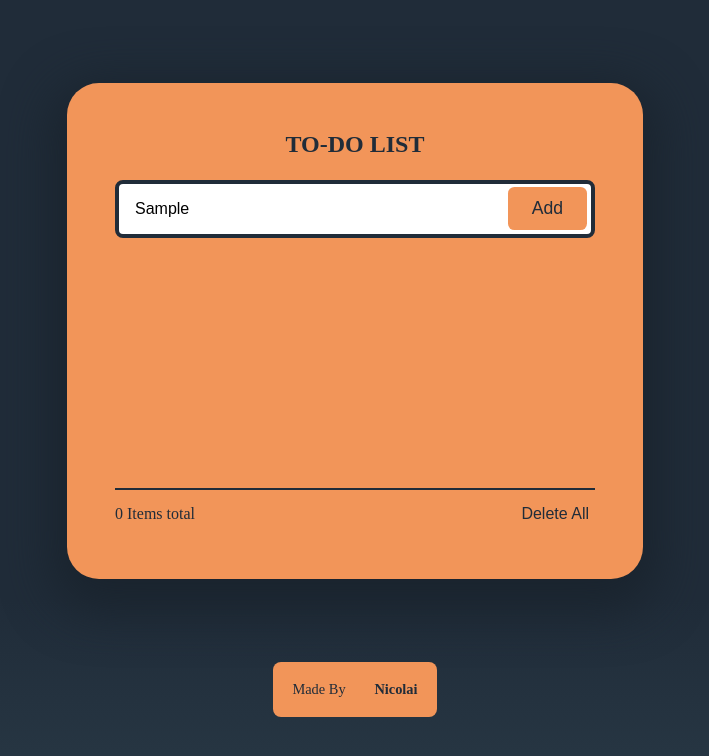
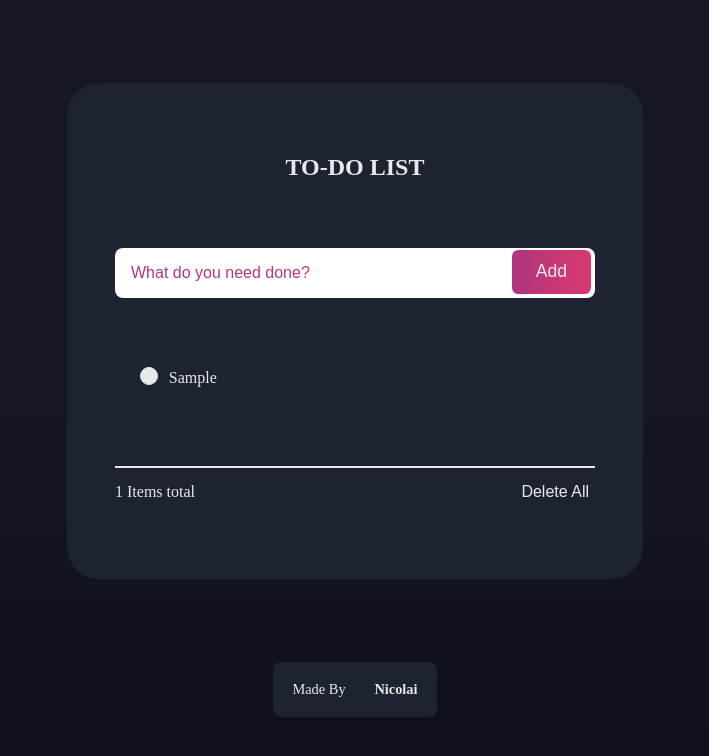
Before and after one commit to NicolaiXDLMAO/Nicolai-s-Todo-List, a plain HTML site: page Index.html in a window 1280 px wide. Both pictures are taken after typing "Sample" into the empty fields and a click on the button "Add". Shown: the whole page, without its empty margins (285-994 px from the left). Drawn offline with Linux system fonts and the light colour scheme.

Commit message:
3rd Commit

```diff
--- a/Index.html
+++ b/Index.html
@@ -13,7 +13,12 @@
 		<section class="todo">
 			<h2>To-Do List</h2>
 			<div class="input">
-			<input type="text" class="input-field" id="todoInput" placeholder="What do you need done?">
+				<input
+					type="text"
+					class="input-field"
+					id="todoInput"
+					placeholder="What do you need done?"
+				/>
 				<button class="btn">Add</button>
 			</div>
 			<ul class="scroll"> <!-- bulletpoints-->
@@ -22,7 +27,7 @@
 			<div>
 				<hr class="counter"> <!-- The divider line-->
 				<div class="counter-container">
-				<p><span>0</span> Items total</p>
+					<p><span id="todoCount">0</span> Items total</p>
 					<button id="deleteButton">Delete All</button>
 				</div>
 			</div>
@@ -34,4 +39,5 @@
 				<p class="author">Nicolai</p>
 			</div>
 		</footer>
+	</body>
 </html>
--- a/script.js
+++ b/script.js
@@ -12,5 +12,108 @@ const addButton = document.querySelector(".btn");
 
 document.addEventListener("DOMContentLoaded", function()
 {
+    addButton.addEventListener("click", addTask); //listen to click
+    todoInput.addEventListener('keydown', function(event)
+    {
+        if(event.key === "Enter")
+        {
+            event.preventDefault();
+            addTask();
+        }
+    })
+    deleteButton.addEventListener("click", deleteAllTask);
+    displayTasks();
+});
 
-});
+
+
+function addTask()
+{
+    const newTask = todoInput.value.trim();
+    if(newTask !== "")
+    {
+        todo.push(
+        {
+            text: newTask, disabled: false,
+        });
+        saveToLocalStorage();
+        todoInput.value = "";
+        displayTasks();
+    }
+}
+
+function deleteAllTask()
+{
+    todo = [];
+    saveToLocalStorage;
+    displayTasks();
+}
+
+function displayTasks()
+{
+    todoList.innerHTML = "";
+    todo.forEach((item, index) =>
+    {
+        const p = document.createElement("p");
+        p.innerHTML =
+        `
+            <div class="todo-container">
+                <input
+                type="checkbox"
+                class="todo-checkbox"
+                id="input-${index}"
+                ${item.disabled ? "checked" : ""}
+                >
+                <p
+                id="todo-${index}"
+                class="${item.disabled ? "disabled" : ""}"
+                onclick="editTask(${index})"
+                >
+                ${item.text}
+                </p>
+            </div>
+        `;
+        p.querySelector(".todo-checkbox").addEventListener
+        ("change", () =>
+        {
+            toggleTask(index);
+        })
+        todoList.appendChild(p);
+    })
+    todoCount.textContent = todo.length;
+}
+
+function editTask(index)
+{
+    const todoItem = document.getElementById(`todo-${index}`);
+    const existingText = todo[index].text;
+    const inputElement = document.createElement("input");
+
+    inputElement.value = existingText;
+    todoItem.replaceWith(inputElement);
+
+    inputElement.focus();
+
+    inputElement.addEventListener("blur"), function ()
+    {
+        const updatedText = inputElement.value.trim();
+        if(updatedText)
+        {
+            todo[index].text = updatedText;
+            saveToLocalStorage();
+        }
+        displayTasks();
+    };
+}
+
+function toggleTask(index)
+{
+    todo[index].disabled = !todo[index].disabled;
+    saveToLocalStorage();
+    displayTasks();
+}
+
+function saveToLocalStorage()
+{
+    localStorage.setItem("todo", JSON.stringify(todo));
+}
--- a/style.css
+++ b/style.css
@@ -2,13 +2,19 @@
 {
     --gradient: linear-gradient(
         180deg,
-        #202C39 75%,
-        #283845 100%
+        #151724 50%,
+        #0e0f1b 100%
     );
-    --highlight: #F29559;
-    --dark: #202C39;
-    --mid: #B8B08D;
-    --light: #F2D492;
+    --dark: #1d2331;
+    --mid: #cfd0d2;
+    --light: #e8e9eb;
+    --highlight: linear-gradient(
+       to right, #ac3680, #dc386d
+    );
+    --highlight-bar: linear-gradient(
+        #ac3680, #dc386d
+    );
+    --pink: #dc386d;
 }
 
 body
@@ -24,15 +30,17 @@ body
 /* Button Style */
 .btn
 {
-    color: var(--dark);
+    background: var(--highlight);
+    border-radius: 8px;
+    color: var(--light);
     font-size: 1.1rem;
     padding: 0.7rem 1.5rem;
     border-radius: 0.4rem;
-    background-color: var(--highlight);
     border: none;
     position: absolute;
-    right: 0.5rem;
-    bottom: 0.5rem;
+    right: 0.250rem;
+    bottom: 0.250rem;
+    cursor: pointer;
 }
 
 h1, h2, h3, h4, h5, h6, p
@@ -46,11 +54,10 @@ h1, h2, h3, h4, h5, h6, p
     flex-direction: column;
     justify-content: space-around;
     border-radius: 2rem;
-    background: var(--highlight);
+    background: var(--dark);
     padding: 3rem;
     height: 50%;
     width: 60%;
-    box-shadow: 0 1rem 3rem 1rem #1a242e;
     max-width: 30rem;
 }
 
@@ -58,7 +65,7 @@ h2
 {
     text-transform: uppercase;
     height: 3rem;
-    color: var(--dark);
+    color: var(--light);
     text-align: center;
 }
 
@@ -71,21 +78,25 @@ h2
 .input-field
 {
     width: 100%;
-    border: 0.3rem solid var(--dark);
+    border: none;
     border-radius: 0.5rem;
     padding: 1rem;
     font-size: 1rem;
+    outline: none;
 }
 
 input[type="text"]::placeholder
 {
-    color: var(--mid);
+    background: var(--highlight);
+    -webkit-background-clip: text;
+    -webkit-text-fill-color: transparent;
+    border: solid none;
 }
 
 .todo-container
 {
     display: flex;
-    gap: 1rem;
+    gap: 0.5rem;
 }
 
 ul
@@ -99,13 +110,21 @@ li
 {
     display: flex;
     flex-direction: column;
-    gap: 1.2rem;
+    gap: 0.3rem;
     padding: 1.3rem;
 }
 
 #todoList p
 {
-    color: var(--dark);
+    display: flex;
+    gap: 1rem;
+    align-items: center;
+    color: var(--light);
+}
+
+#todoList .disabled
+{
+    color: var(--pink);
 }
 
 .disabled
@@ -114,30 +133,35 @@ li
     text-decoration: line-through;
 }
 
+input[type="checkbox"]
+{
+    appearance: none;
+    -webkit-appearance: none;
+    -moz-appearance: none;
+    cursor: pointer;
+}
+
 input[type="checkbox"]::before
 {
-    content: "\2713";
+    content: "";
     display: inline-block;
-    width: 2rem;
-    height: 2rem;
-    font-size: 1.7rem;
-    text-align: center;
-    border: 0.6rem var(--light);
+    width: 1rem;
+    height: 1rem;
+    border: 0.1rem solid var(--light);
     border-radius: 50%;
-    color: transparent;
+    background-color: var(--light);
 }
 
-input[type="checkbox"]::before::after
+input[type="checkbox"]:checked::before
 {
-    color: var(--light);
-    background-color: var(--highlight);
-    border: 0.06rem solid var(--dark);
+    background: var(--highlight);
+    border: 0.1rem solid var(--light);
     border-radius: 50%;
 }
 
 .counter
 {
-    border: 0.06rem solid var(--dark);
+    border: 0.06rem solid var(--light);
 }
 
 .counter-container
@@ -145,7 +169,7 @@ input[type="checkbox"]::before::after
     height: 2rem;
     display: flex;
     justify-content: space-between;
-    color: var(--dark)
+    color: var(--light)
 }
 
 .counter-container p
@@ -157,7 +181,7 @@ input[type="checkbox"]::before::after
 {
     border: none;
     background: transparent;
-    color: var(--dark);
+    color: var(--light);
     font-size: 1rem;
 }
 
@@ -165,7 +189,7 @@ input[type="checkbox"]::before::after
 {
     display: flex;
     gap: 1.8rem;
-    background-color: var(--highlight);
+    background: var(--dark);
     padding: 1.2rem;
     border-radius: 0.5rem;
 }
@@ -177,34 +201,27 @@ input[type="checkbox"]::before::after
 
 .made-by
 {
-    color: var(--dark);
+    color: var(--light);
 }
 
 .author
 {
-    color: var(--dark);
+    color: var(--light);
     font-weight: bold;
 }
 
-.scroll
+::-webkit-scrollbar
 {
-    height: 15rem;
-    scrollbar-width: thin;
+    width: 0.5rem;
 }
 
-.scroll::-webkit-scrollbar
+::-webkit-scrollbar-track
 {
-    width: 0.6rem;
-    scrollbar-width: thin;
+    background: transparent;
 }
 
-.scroll::-webkit-scrollbar-thumb
+::-webkit-scrollbar-thumb
 {
-    background-color: var(--dark);
-    border-radius: 0.5rem;
+    background: var(--highlight-bar);
+    border-radius: 10px;
 }
-
-.scroll::-webkit-scrollbar-track
-{
-    display: none;
-}
```
Lines whose indentation alone changed are shown as unchanged.
